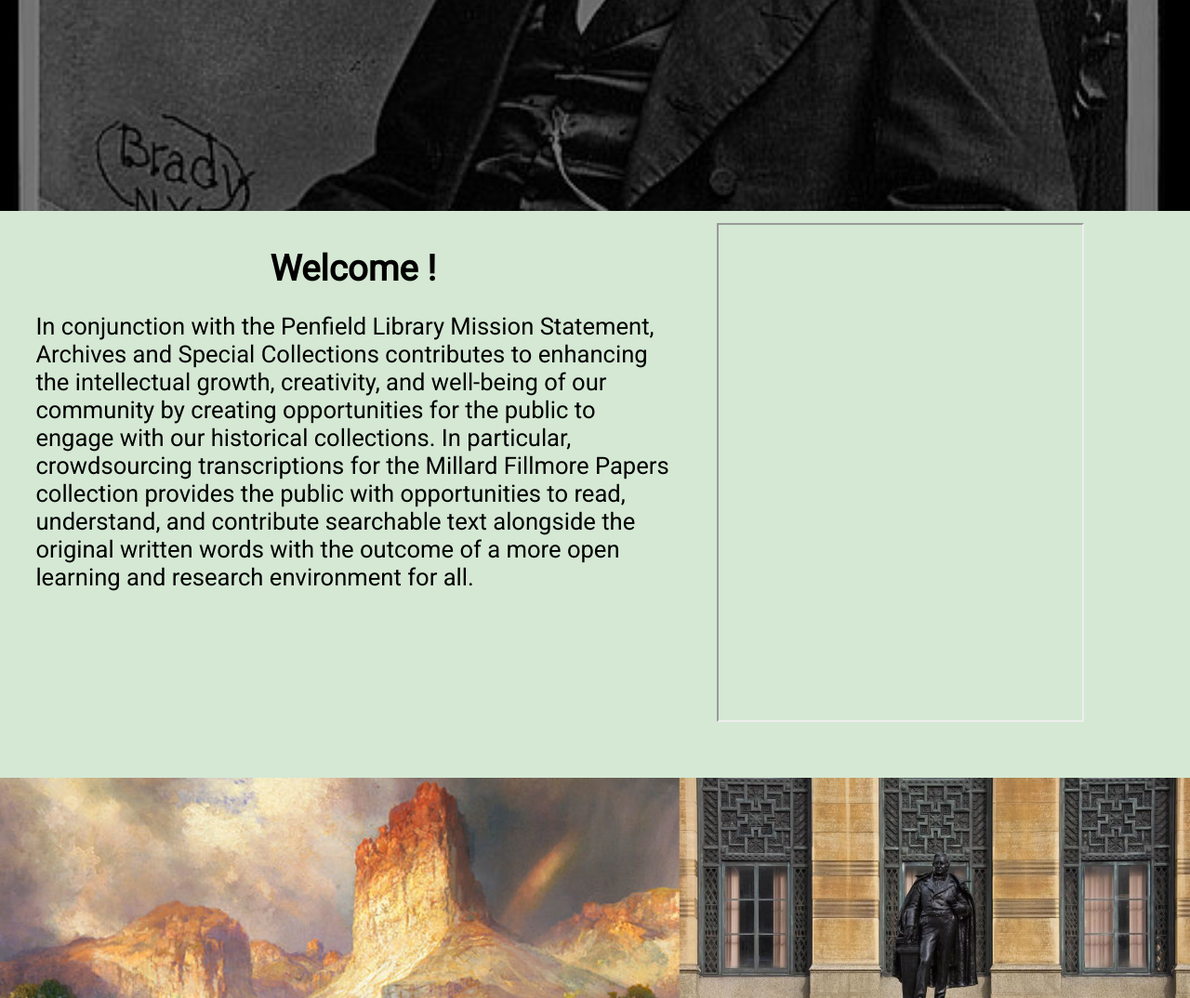
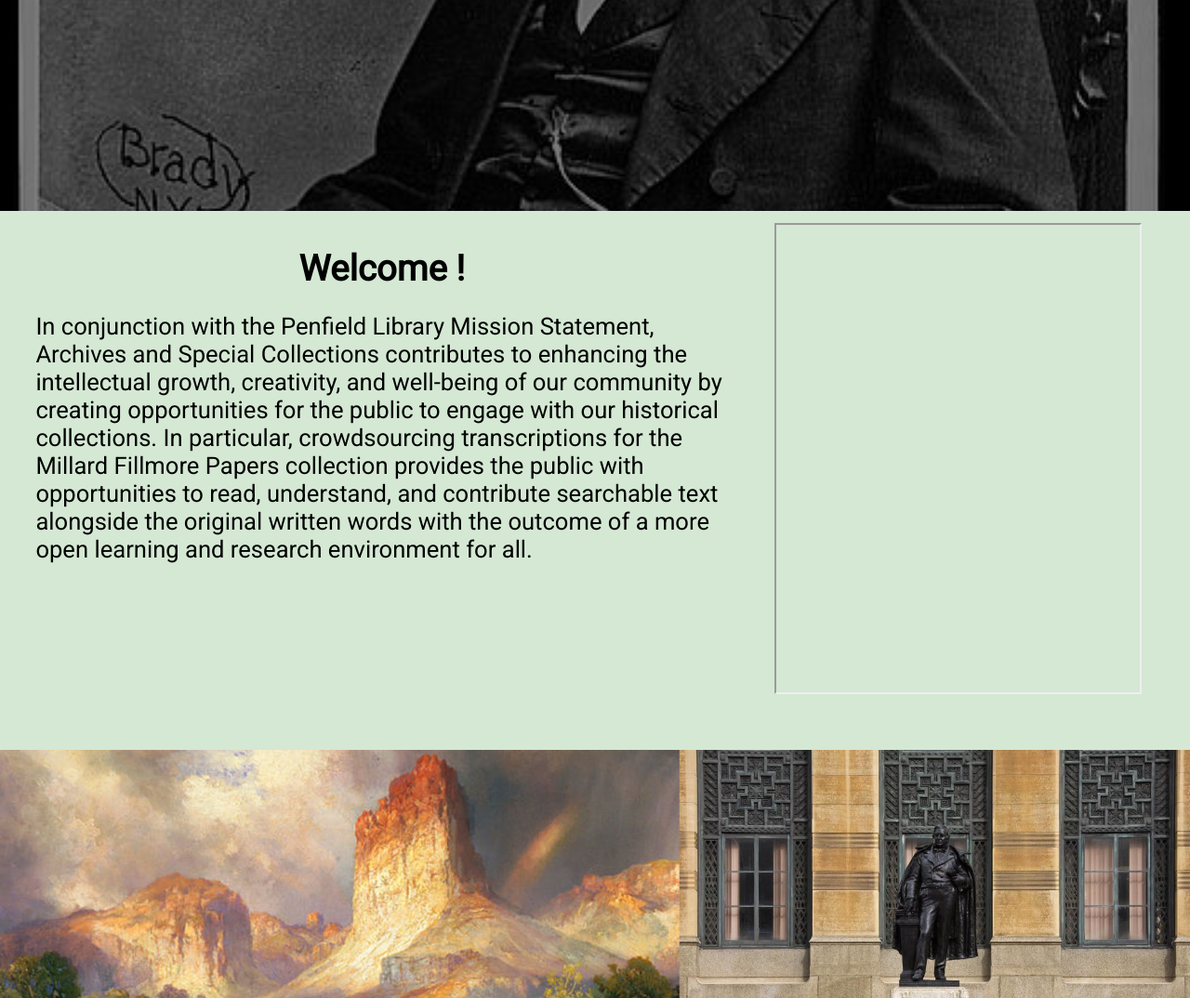
Before and after one commit to Phantasmogenesis/Crowd-sourced-transcriptions, a Python web app: template templates/home.html in a window 1280 px wide. Shown: the part 596-1670 px from the top of the page at 93% size. Run offline with Jinja, Linux system fonts and the light colour scheme; the template is opened without the code that fills it, so the values that code supplies are empty.

Commit message:
fixing width

```diff
--- a/static/styles/home.css
+++ b/static/styles/home.css
@@ -64,7 +64,7 @@ nav {
 }
 
 #left {
-    width:55%;
+    width:60%;
     margin-right: 4%;
 }
 
```
